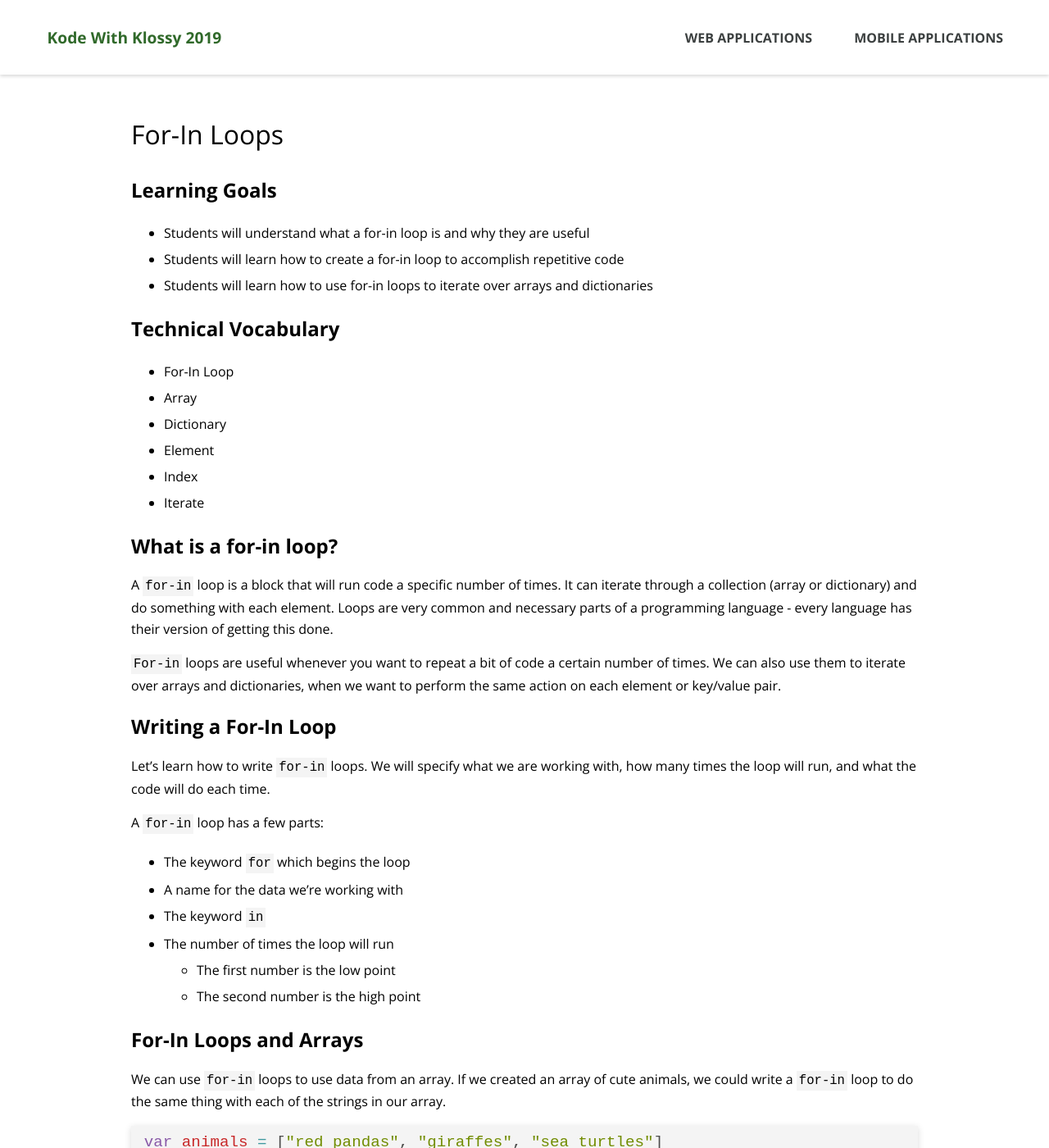
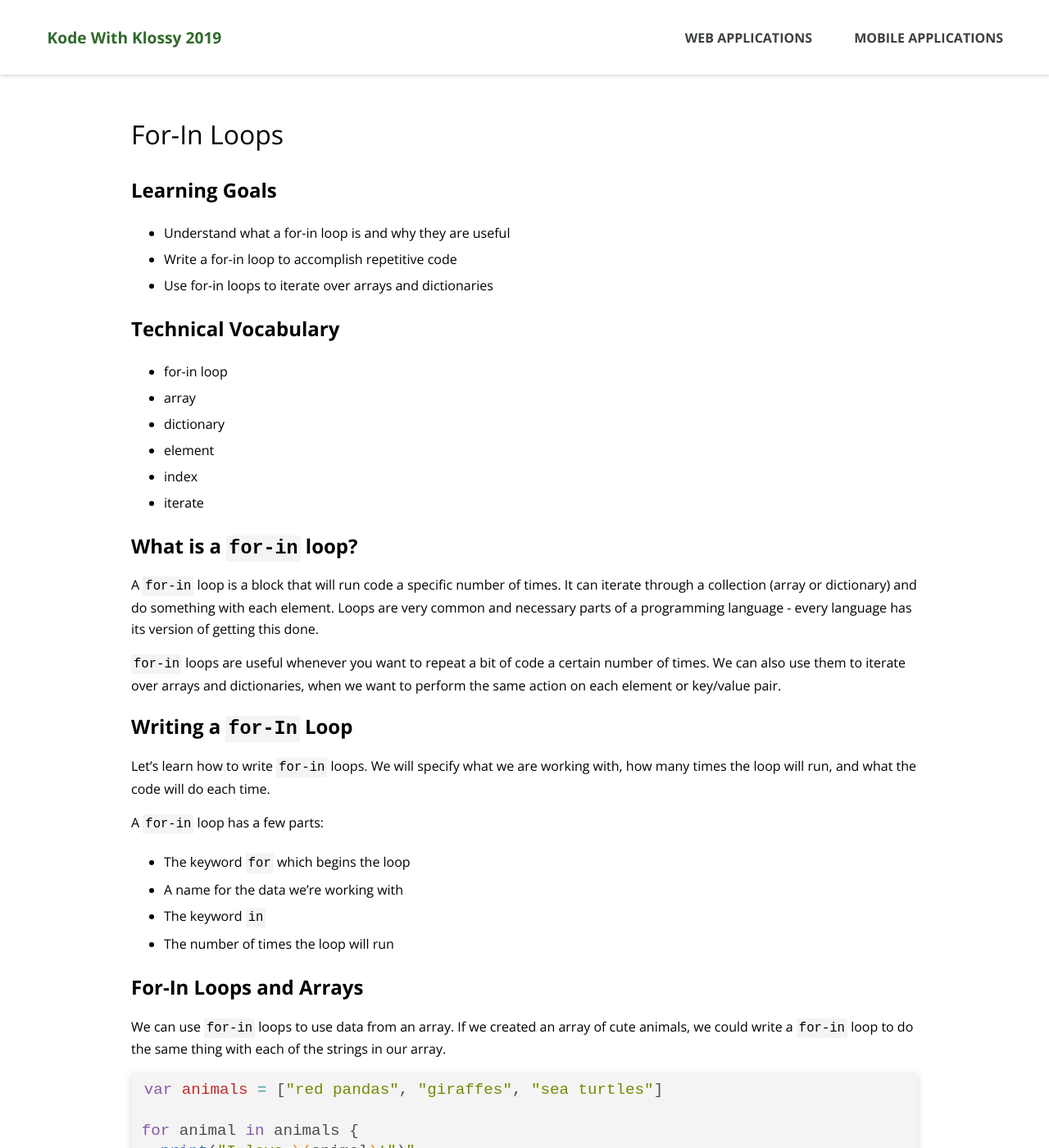
Before and after one commit to ameseee/kwk-curriculum-site, a Jekyll site: the page built from swift-ios/lessons/loops/index.md, in a window 1280 px wide and 1400 px high. Shown: the whole window at 82% size. Built offline with Jekyll 4.4.1, drawn with Linux system fonts in a browser that asks for light colours; nearby versions of some CDN libraries; some of the changed text lies outside the part shown.

Commit message:
Update Mobile Loops lesson

```diff
--- a/swift-ios/lessons/loops/index.md
+++ b/swift-ios/lessons/loops/index.md
@@ -4,26 +4,26 @@ title: For-In Loops
 
 ## Learning Goals
 
-* Students will understand what a for-in loop is and why they are useful
-* Students will learn how to create a for-in loop to accomplish repetitive code
-* Students will learn how to use for-in loops to iterate over arrays and dictionaries
+* Understand what a for-in loop is and why they are useful
+* Write a for-in loop to accomplish repetitive code
+* Use for-in loops to iterate over arrays and dictionaries
 
 ## Technical Vocabulary
 
-* For-In Loop
-* Array
-* Dictionary
-* Element
-* Index
-* Iterate
+* for-in loop
+* array
+* dictionary
+* element
+* index
+* iterate
 
-## What is a for-in loop?
+## What is a `for-in` loop?
 
-A `for-in` loop is a block that will run code a specific number of times. It can iterate through a collection (array or dictionary) and do something with each element. Loops are very common and necessary parts of a programming language - every language has their version of getting this done.
+A `for-in` loop is a block that will run code a specific number of times. It can iterate through a collection (array or dictionary) and do something with each element. Loops are very common and necessary parts of a programming language - every language has its version of getting this done.
 
-`For-in` loops are useful whenever you want to repeat a bit of code a certain number of times. We can also use them to iterate over arrays and dictionaries, when we want to perform the same action on each element or key/value pair.
+`for-in` loops are useful whenever you want to repeat a bit of code a certain number of times. We can also use them to iterate over arrays and dictionaries, when we want to perform the same action on each element or key/value pair.
 
-## Writing a For-In Loop
+## Writing a `for-In` Loop
 
 Let's learn how to write `for-in` loops. We will specify what we are working with, how many times the loop will run, and what the code will do each time.
 
@@ -33,8 +33,6 @@ A `for-in` loop has a few parts:
 * A name for the data we're working with
 * The keyword `in`
 * The number of times the loop will run
-  - The first number is the low point
-  - The second number is the high point
 
 ## For-In Loops and Arrays
 
@@ -53,11 +51,11 @@ for animal in animals {
   <ul>
     <li>What do you think will happen?</li>
     <li>What if we add another animal to our array?</li>
-    <li>Why do you think we used the words "animal" and "animals" in our `for-in` loop?</li>
+    <li>Why do you think we used the words "animal" and "animals" in our <code class="try-it-code">for-in</code> loop?</li>
   </ul>
 </div>
 
-## Breaking it Down
+### Breaking it Down
 
 Let's try to understand what's going on here.
 
@@ -90,13 +88,13 @@ for pair in capitals {
   <h2>Turn & Talk</h2>
   <ul>
     <li>What do you think will print?</li>
-    <li>Why does the variable "pair" represent on each iteration?</li>
+    <li>Why does the variable <code class="try-it-code">pair</code> represent on each iteration?</li>
   </ul>
   <p>With your partner, verify your predictions from the Turn and Talk by running this code in an Xcode playground.</p>
-  <p>Now, instead of printing `pair` inside the loop, try printing `pair.key` and `pair.value` and see what happens.</p>
+  <p>Now, instead of printing <code class="try-it-code">pair</code> inside the loop, try printing <code class="try-it-code">pair.key</code> and <code class="try-it-code">pair.values</code> and see what happens.</p>
 </div>
 
-### Another way to access Dictionaries
+### Another Way to Iterative Over Dictionaries
 
 Another cool thing you can do if you are going to utilize both keys and values, is something like this:
 
@@ -110,19 +108,19 @@ for (country, capital) in capitals {
 
 <div class="try-it">
   <h2>Try It: Arrays & Dictionaries</h2>
-  <p>Array:</p>
+  <h3>Array:</h3>
   <ul>
     <li>Create an array of the names of five of your friends</li>
-    <li>Write a for-in loop that uses each name and prints `Hello, [friend's name]` to the console</li>
+    <li>Write a <code class="try-it-code">for-in</code> loop that uses each name and prints <code class="try-it-code">Hello, [friend's name]</code> to the console</li>
   </ul>
-  <p>Dictionary:</p>
+  <h3>Dictionary:</h3>
   <ul>
     <li>Create a dictionary of 3+ key/value pairs, where the keys are names of cities, and the values hold the distance between that city and your location (you'll need to do some research! You choose the cities!)</li>
-    <li>Write a for-in loop that uses each city and distance and prints `You are currently ___ miles away from _____`.</li>
+    <li>Write a <code class="try-it-code">for-in</code> loop that uses each city and distance and prints <code class="try-it-code">You are currently ___ miles away from _____</code>.</li>
   </ul>
 </div>
 
-## For-In Loops _without_ Collections
+## `for-in` Loops _without_ Collections
 
 We can also use `for-in` loops without a collection, like an array or dictionary. In this case, we would do this because we want to perform a certain action, a certain number of times. There are a couple differences in the syntax you might see when we aren't iterating over an array. See the code below:
 
@@ -150,16 +148,13 @@ for index in 0..<animals.count {
   <h2>Partner Challenge</h2>
   <p>With your partner, take the following steps using the code snipper from above. Hint: Think about the lesson on arrays - how did we access information?</p>
   <ul>
-    <li>What do you think `index` stands for in our code?</li>
-    <li>Can you figure out what is happening after the `in` keyword?</li>
+    <li>What do you think <code class="try-it-code">index</code> stands for in our code?</li>
+    <li>Can you figure out what is happening after the <code class="try-it-code">in</code> keyword?</li>
     <li>Take a few minutes to jot down your thoughts and guesses! Then try it out in an Xcode Playground.</li>
   </ul>
 </div>
 
-## Vocabulary Reflection
-
-* For-In Loop
-* Iterate
+We are really getting int some complicated work. Work through the practice below to make you have this down.
 
 <div class="practice">
   <h2>Practice: Loops</h2>
```
Also changed, not shown: other parts of swift-ios/lessons/loops/index.md (+3 -3 lines).
